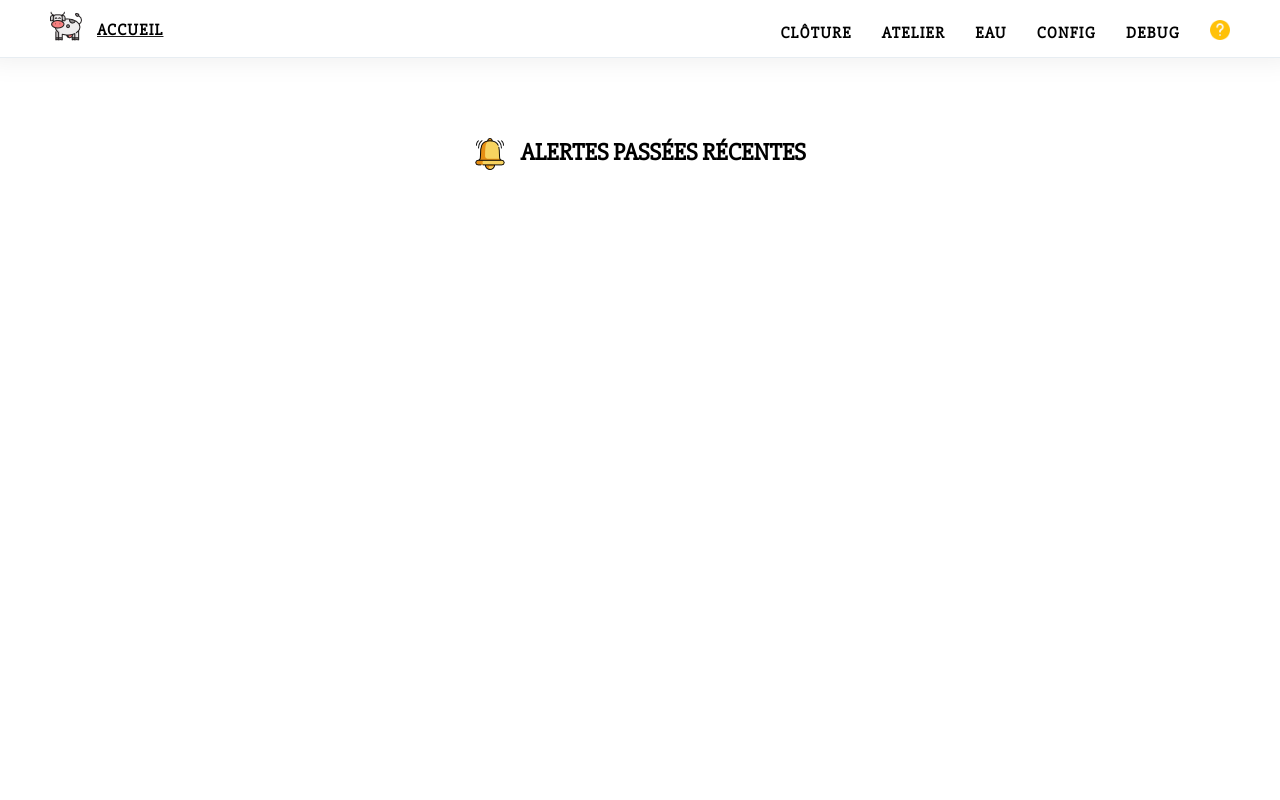
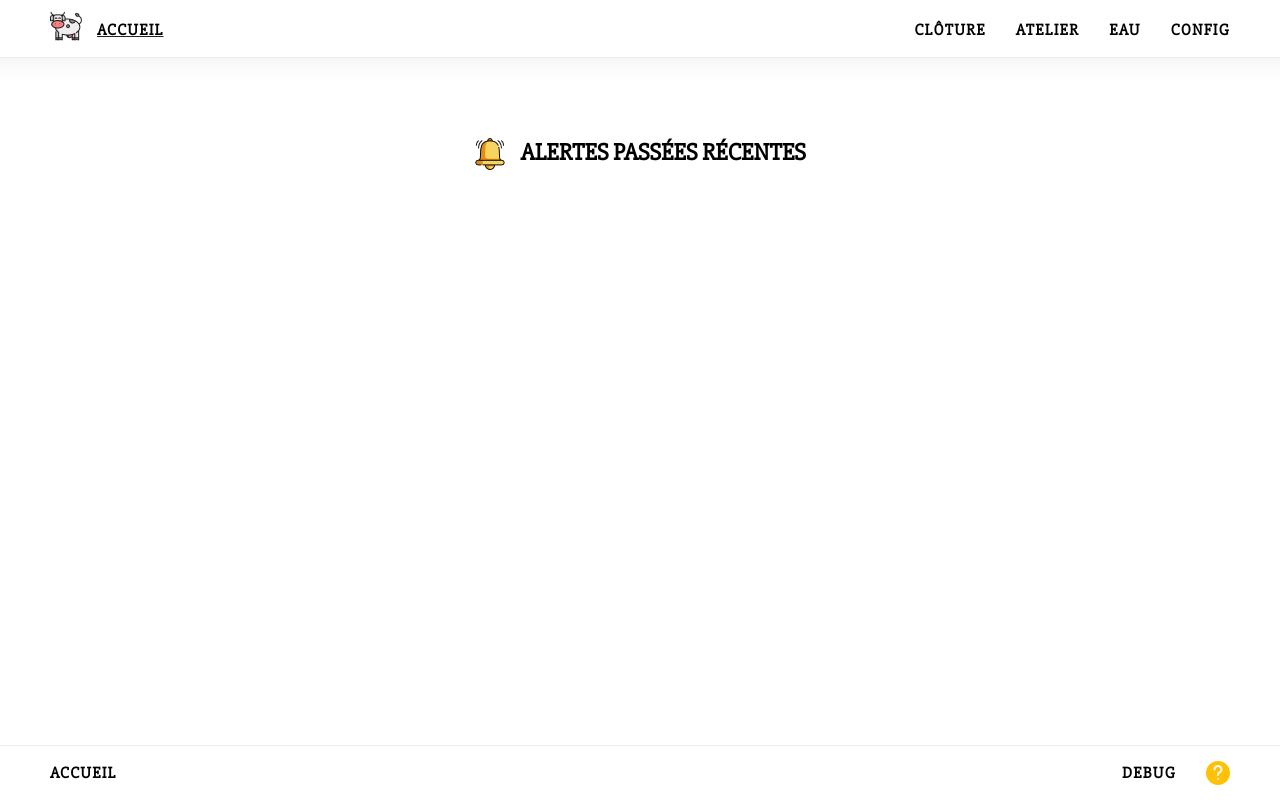
Before and after one commit to tartopum/atelier, a Flask app: template server/web/templates/home.html in a window 1280 px wide. Run offline with Flask 2, Linux system fonts and the light colour scheme; the template is opened without the code that fills it, so the values that code supplies are empty.

Commit message:
Move debug back to footer

```diff
--- a/server/web/static/style.css
+++ b/server/web/static/style.css
@@ -141,18 +141,6 @@ footer {
 footer .help {
     padding-top: 5px;
     margin-left: 30px;
-}
-
-@media (max-width: 260px) {
-    header .logo {
-        display: none;
-    }
-}
-
-@media (max-width: 500px) {
-    header, footer {
-        padding: 10px 20px;
-    }
 }
 
 .flashes {
@@ -580,7 +568,11 @@ footer .help {
     margin-top: 5px;
 }
 
-@media (max-width: 700px) {
+@media (max-width: 600px) {
+  header, footer {
+      padding: 10px 20px;
+  }
+
   .nav ul {
     display: block;
   }
@@ -590,3 +582,9 @@ footer .help {
     margin-bottom: 10px;
   }
 }
+
+@media (max-width: 260px) {
+    header .logo {
+        display: none;
+    }
+}
--- a/server/web/templates/layout.html
+++ b/server/web/templates/layout.html
@@ -38,14 +38,6 @@
                 <li {% if page == "config" %}class="active"{% endif %}>
                     <a href="{{ url_for('config.config_route') }}">Config</a>
                 </li>
-                <li {% if page == "debug" %}class="active"{% endif %}>
-                    <a href="{{ url_for('monitoring.monitoring_route') }}">Debug</a>
-                </li>
-                <li>
-                  <a href="https://github.com/tartopum/atelier/blob/master/docs/manuel.md" title="Aide" target="_blank">
-                      <img src="{{ url_for('static', filename='img/help.png') }}" alt="Aide" width="20" />
-                  </a>
-                </li>
             </ul>
         </div>
     </header>
@@ -61,6 +53,23 @@
         {% endwith %}
         {% block content %}{% endblock %}
     </div>
+    <footer>
+      <div class="home">
+        <a href="/">Accueil</a>
+      </div>
+      <div class="nav">
+        <ul>
+          <li {% if page == "debug" %}class="active"{% endif %}>
+            <a href="{{ url_for('monitoring.monitoring_route') }}">Debug</a>
+          </li>
+        </ul>
+      </div>
+      <div class="help">
+        <a href="https://github.com/tartopum/atelier/blob/master/docs/manuel.md" title="Aide" target="_blank">
+          <img src="{{ url_for('static', filename='img/help.png') }}" alt="Aide" />
+        </a>
+      </div>
+    </footer>
     {% block js %}{% endblock %}
 </body>
 </html>
```
